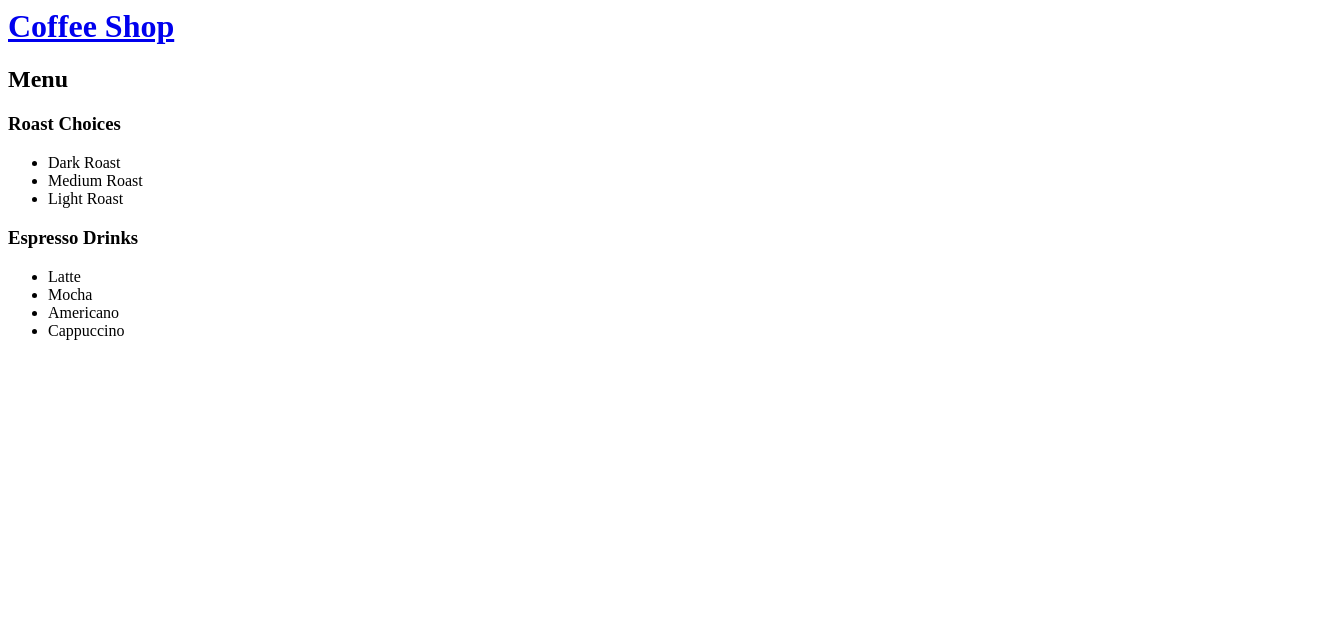
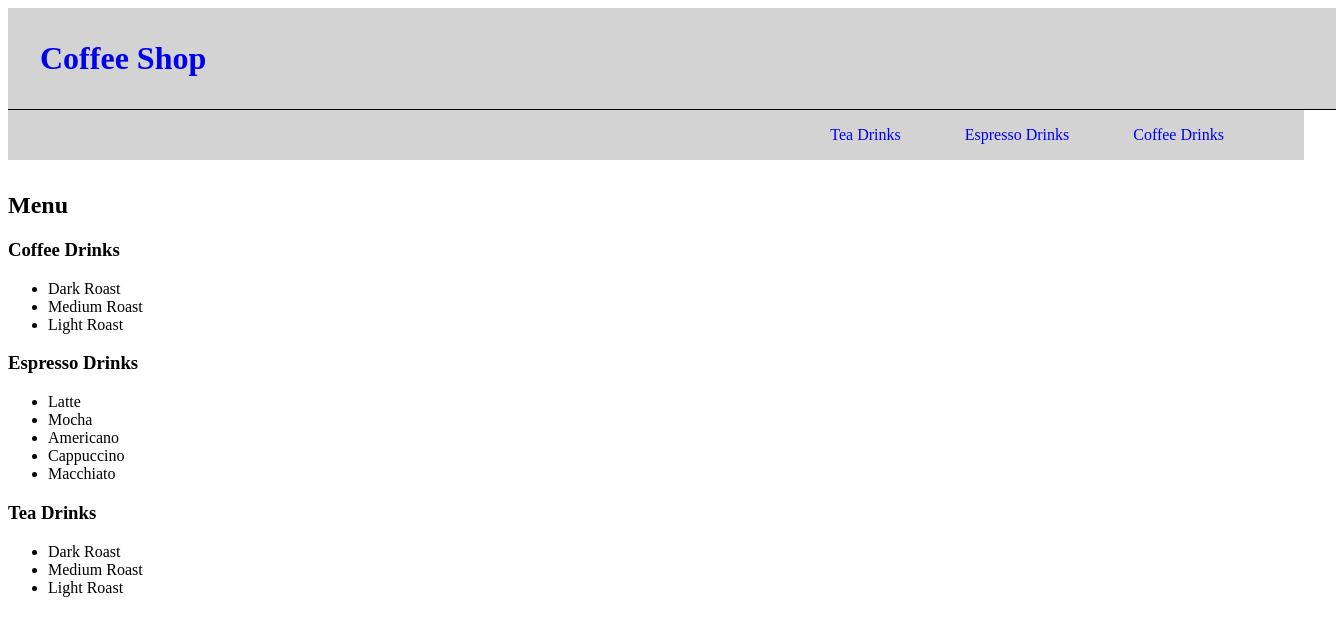
Before and after one commit to jonasflax/menu_coffee, a plain HTML site: page index.html in a window 1280 px wide. Shown: the whole page, 1336 px wide, since content can reach past the window. Drawn offline with Linux system fonts and the light colour scheme.

Commit message:
start css

```diff
--- /dev/null
+++ b/homepage.css
@@ -0,0 +1,25 @@
+.navs {
+  width: 100%;
+  float: left;
+  background-color: #d3d3d3;
+  margin: 0 0 2em 0;
+	padding: 1em;
+	list-style: none;
+}
+
+nav li a {
+  float: right;
+  margin-right: 4em;
+  text-decoration: none;
+}
+
+h1 a {
+  width: 100%;
+  float: left;
+  background-color: #d3d3d3;
+  margin: 0;
+	padding: 1em;
+	list-style: none;
+  border-bottom: 1px solid black;
+  text-decoration: none;
+}
--- a/index.html
+++ b/index.html
@@ -2,25 +2,39 @@
   <head>
     <meta charset="utl-8">
     <title>Coffee Menu</title>
+    <link rel="stylesheet" href="homepage.css">
   </head>
   <body>
     <header>
-      <a href="index.html">
-        <h1>Coffee Shop</h1>
+      <h1><a href="index.html">Coffee Shop</a></h1>
       </a>
-      <h2>Menu</h2>
+      <nav>
+        <ul class="navs">
+          <li><a href="#Coffe Drinks">Coffee Drinks</a></li>
+          <li><a href="#Espresso Drinks">Espresso Drinks</a></li>
+          <li><a href="#Tea Drinks">Tea Drinks</a></li>
+        </ul>
+      </nav>
     </header>
+    <h2>Menu</h2>
     <section>
-      <h3>Roast Choices</h3>
+      <h3><a name="Coffee Drinks">Coffee Drinks</a></h3>
         <ul>
           <li>Dark Roast</li>
           <li>Medium Roast</li>
           <li>Light Roast</li>
         </ul>
-      <h3>Espresso Drinks</h3>
+      <h3><a name="Espresso Drinks">Espresso Drinks</a></h3>
         <ul>
           <li>Latte</li>
           <li>Mocha</li>
           <li>Americano</li>
           <li>Cappuccino</li>
+          <li>Macchiato</li>
         </ul>
+      <h3><a name="Tea Drinks">Tea Drinks</h3>
+        <ul>
+          <li>Dark Roast</li>
+          <li>Medium Roast</li>
+          <li>Light Roast</li>
+        </ul>
```
